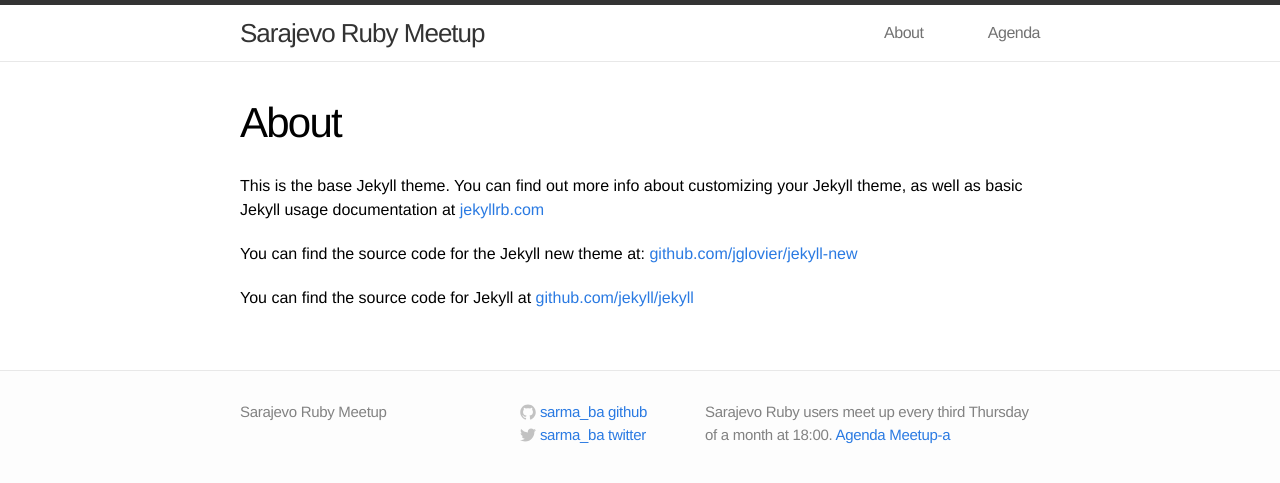
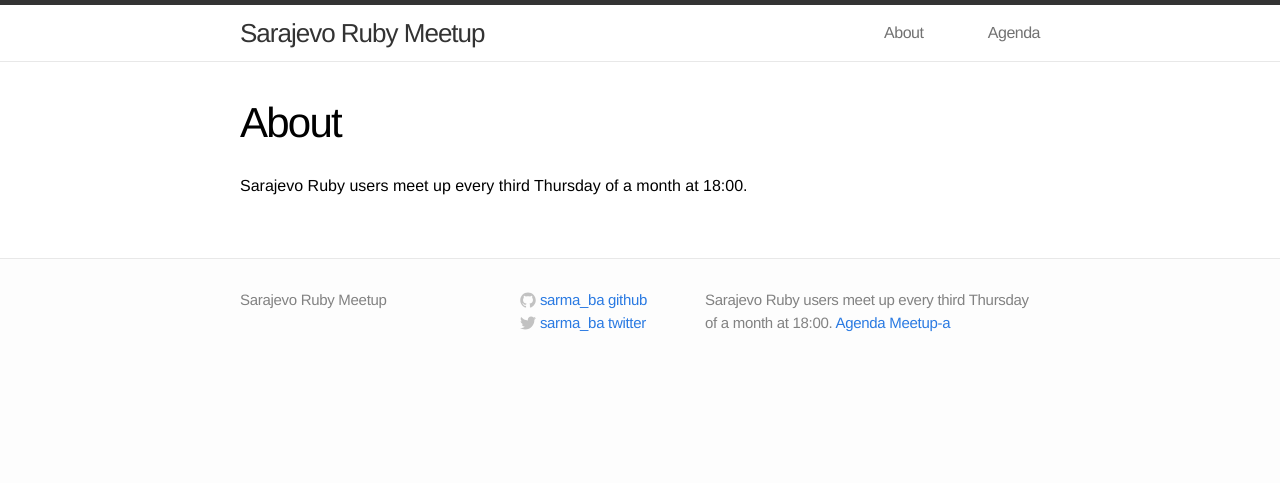
Before and after one commit to sarma-ba/sarma-ba.github.io, a Jekyll site: the page built from about.md, in a window 1280 px wide. Shown: the top 483 px of the page. Built offline with Jekyll 4.4.1, drawn with Linux system fonts in a browser that asks for light colours.

Commit message:
About page

```diff
--- a/about.md
+++ b/about.md
@@ -4,8 +4,5 @@
 permalink: /about/
 ---
 
-This is the base Jekyll theme. You can find out more info about customizing your Jekyll theme, as well as basic Jekyll usage documentation at [jekyllrb.com](http://jekyllrb.com/)
 
-You can find the source code for the Jekyll new theme at: [github.com/jglovier/jekyll-new](https://github.com/jglovier/jekyll-new)
-
-You can find the source code for Jekyll at [github.com/jekyll/jekyll](https://github.com/jekyll/jekyll)
+Sarajevo Ruby users meet up every third Thursday of a month at 18:00.
```
